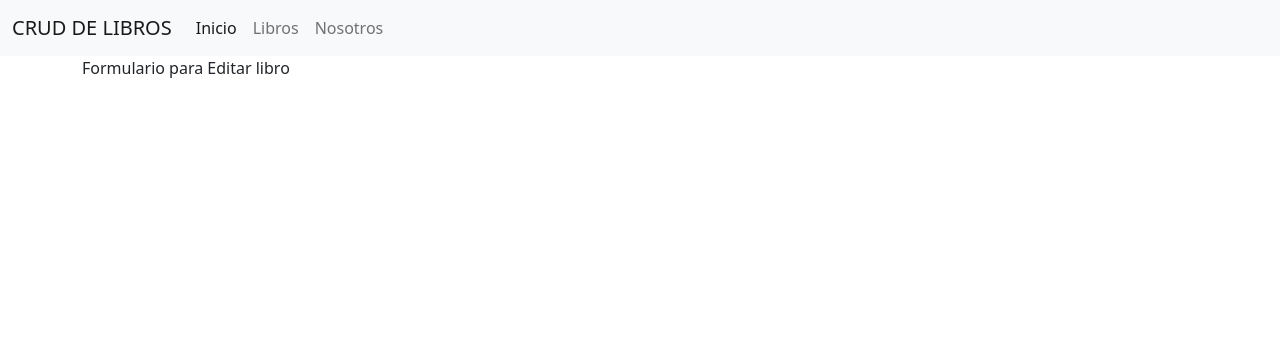
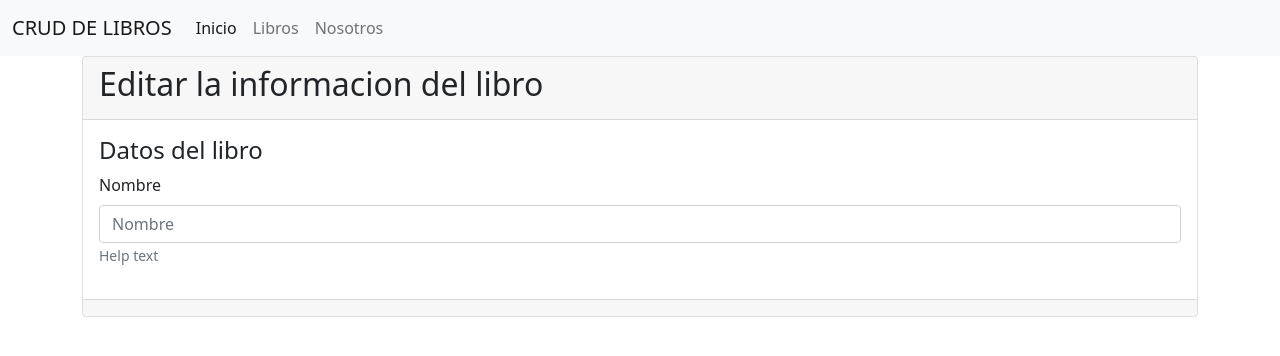
Before and after one commit to RaulOrtiz99/crud_libros, a Django app: template libreria/templates/libros/editar.html in a window 1280 px wide. Shown: the top 356 px of the page. Run offline with Django 4.2, Linux system fonts and the light colour scheme; the template is opened without the code that fills it, so the values that code supplies are empty.

Commit message:
agregando las funcionalidades para editar un libro y agregandole la respectiva ruta

```diff
--- a/libreria/templates/libros/editar.html
+++ b/libreria/templates/libros/editar.html
@@ -3,6 +3,20 @@
 {% block titulo %} Editar libro {% endblock %}
 
 {% block contenido %}
-    Formulario para Editar libro
+     <div class="card">
+        <div class="card-header">
+            <h2>Editar la informacion del libro</h2>
+        </div>
+        <div class="card-body">
+            <h4 class="card-title"> Datos del libro</h4>
+
+            {% include 'libros/form.html' %}
+
+        </div>
+        <div class="card-footer text-muted">
+
+        </div>
+    </div>
+
 
 {% endblock %}
--- a/libreria/templates/libros/index.html
+++ b/libreria/templates/libros/index.html
@@ -7,7 +7,7 @@
 
     <div class="card">
         <div class="card-header">
-            <a class="btn btn-warning" href="{% url 'crear' %}" role="button">Agregar un nuevo libro</a>
+            <a class="btn btn-success" href="{% url 'crear' %}" role="button">Agregar un nuevo libro</a>
         </div>
         <div class="card-body">
             <h4 class="card-title">Libros</h4>
@@ -26,7 +26,9 @@
       <td>Django con Python</td>
       <td>Imagen.jpg</td>
         <td>Libro que habla sobre el framework Django</td>
-        <td>Editar | Borrar </td>
+        <td> <a class="btn btn-warning" href="{% url 'editar' %}" role="button">Editar</a> |
+            <a class="btn btn-danger" href="#" role="button">Borrar</a>
+        </td>
     </tr>
 
   </tbody>
--- a/libreria/urls.py
+++ b/libreria/urls.py
@@ -5,5 +5,6 @@ urlpatterns = [
     path('',views.inicio,name='inicio'), #esta es la ruta de la app libreria
     path('nosotros', views.nosotros, name='nosotros'),
     path('libros',views.libros,name='libros'),
-    path('libros/crear',views.crear,name='crear')
+    path('libros/crear',views.crear,name='crear'),
+    path('libros/editar',views.editar,name='editar'),
 ]
--- a/libreria/views.py
+++ b/libreria/views.py
@@ -13,3 +13,6 @@ def libros(request):
 
 def crear(request): # esta funcion es para crear un libro
     return render(request, 'libros/crear.html')
+
+def editar(request):
+    return render(request, 'libros/editar.html')
```
